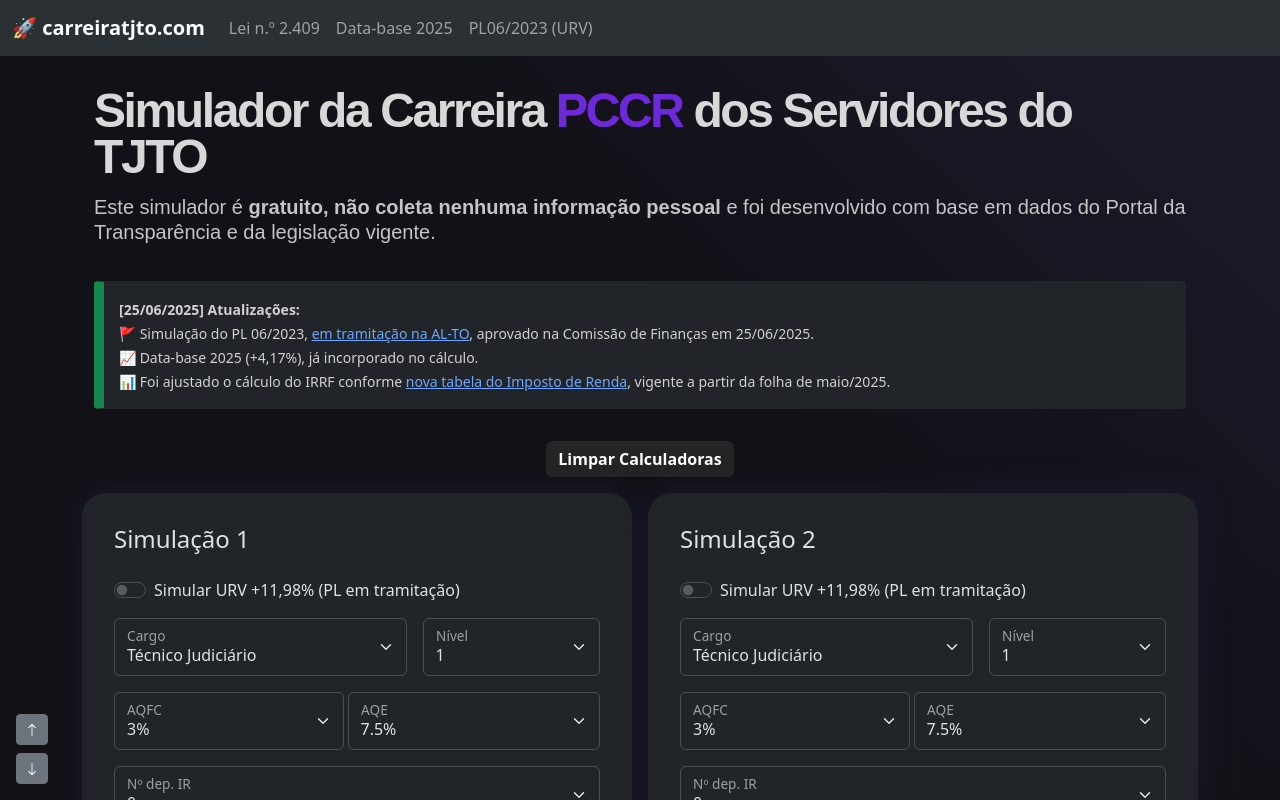
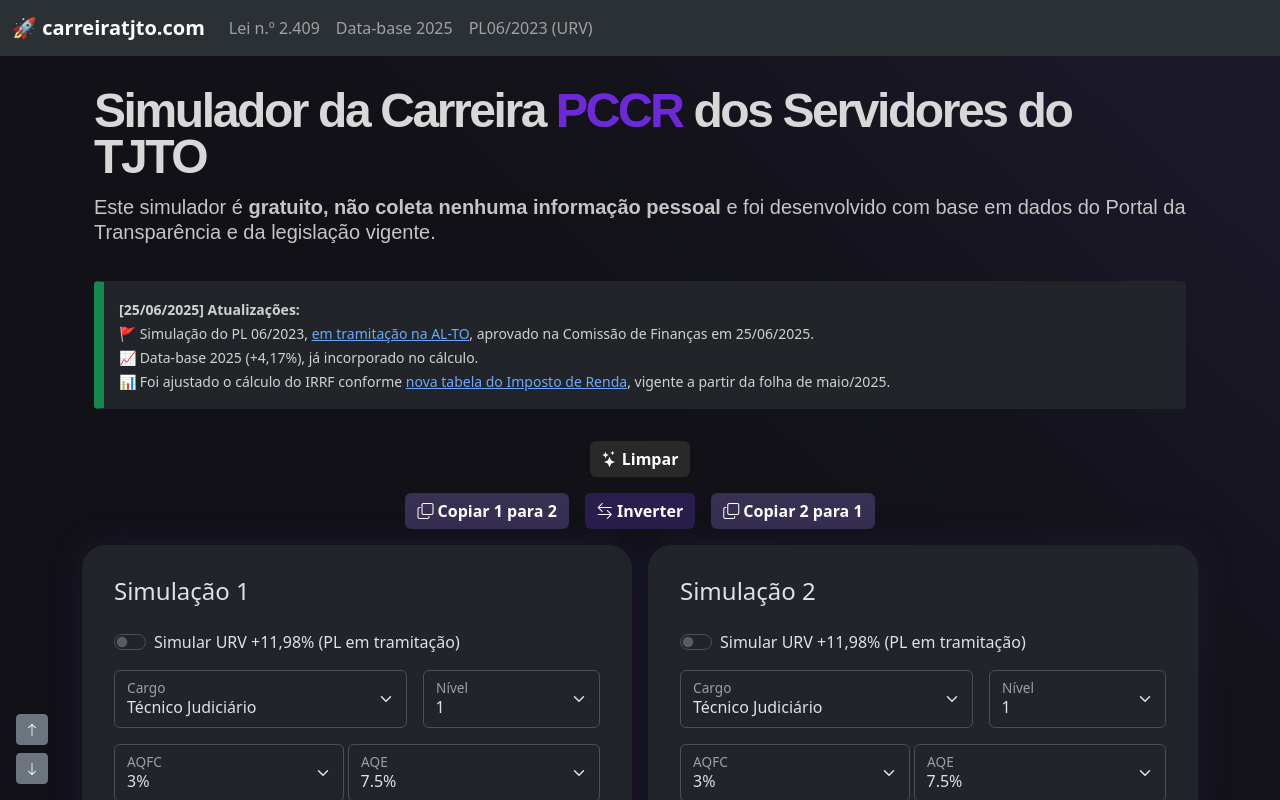
Before and after one commit to guilhermeoq/carreira-tjto, a Vue app: page / in a window 1280 px wide. Shown: the top 800 px of the page. Built offline with nearby package versions, Linux system fonts and the light colour scheme.

Commit message:
feat: swap and copy buttons

```diff
--- a/src/components/Calculadora.vue
+++ b/src/components/Calculadora.vue
@@ -56,9 +56,19 @@
         </small>
       </div>
 
-      <div style="text-align: center; margin-top: 2em; margin-bottom: 1em">
-        <button type="button" class="btn custom-btn" @click="resetCalculators"><strong>Limpar
-            Calculadoras</strong></button>
+      <div style="text-align: center; margin-top: 2em; margin-bottom: 1em;">
+        <button type="button" class="btn clearBtn" @click="resetCalculators"><strong><i class="bi bi-stars"></i> Limpar</strong></button>
+      </div>
+      <div class="d-flex justify-content-center gap-3">
+      <div style="text-align: center; margin-bottom: 1em">
+        <button type="button" class="btn copyBtn" @click="copyCalc1ToCalc2"> <strong><i class="bi bi-copy"></i> Copiar 1 para 2</strong></button>
+      </div>
+      <div style="text-align: center; margin-bottom: 1em">
+        <button type="button" class="btn swapBtn" @click="swapCalculators"><i class="bi bi-arrow-left-right"></i>  <strong>Inverter</strong></button>
+      </div>
+      <div style="text-align: center; margin-bottom: 1em">
+        <button type="button" class="btn copyBtn" @click="copyCalc2ToCalc1"><strong><i class="bi bi-copy"></i> Copiar 2 para 1</strong></button>
+      </div>
       </div>
 
     </div>
@@ -718,6 +728,20 @@ export default {
       this.calculators = [this.createCalculator(), this.createCalculator()];
       this.calculators.forEach((_, index) => this.updateSalary(index)); // recalculate
     },
+    swapCalculators() {
+      [this.calculators[0], this.calculators[1]] = [this.calculators[1], this.calculators[0]];
+      this.saveCalculatorsToLocalStorage();
+    },
+    copyCalc1ToCalc2() {
+      this.calculators[1] = JSON.parse(JSON.stringify(this.calculators[0]));
+      this.updateSalary(1);
+      this.saveCalculatorsToLocalStorage();
+    },
+    copyCalc2ToCalc1() {
+      this.calculators[0] = JSON.parse(JSON.stringify(this.calculators[1]));
+      this.updateSalary(0);
+      this.saveCalculatorsToLocalStorage();
+    },
     scrollToTop() {
       window.scrollTo({ top: 0, behavior: 'smooth' });
     },
@@ -1336,14 +1360,35 @@ export default {
   display: inline-block;
 }
 
-.custom-btn {
-  background-color: #252525;
-  /* your custom color */
+.clearBtn {
+  background-color: #292929;
   color: white;
   border: none;
 }
 
-.custom-btn:hover {
-  background-color: #363636;
+.clearBtn:hover {
+  background-color: #414141;
 }
+
+.swapBtn {
+  background-color: #2a1e4e;
+  color: white;
+  border: none;
+}
+
+.swapBtn:hover {
+  background-color: #473285
+}
+
+.copyBtn {
+  background-color: #383053;
+  color: white;
+  border: none;
+}
+
+.copyBtn:hover {
+  background-color: #564c77;
+}
+
+
 </style>
```
